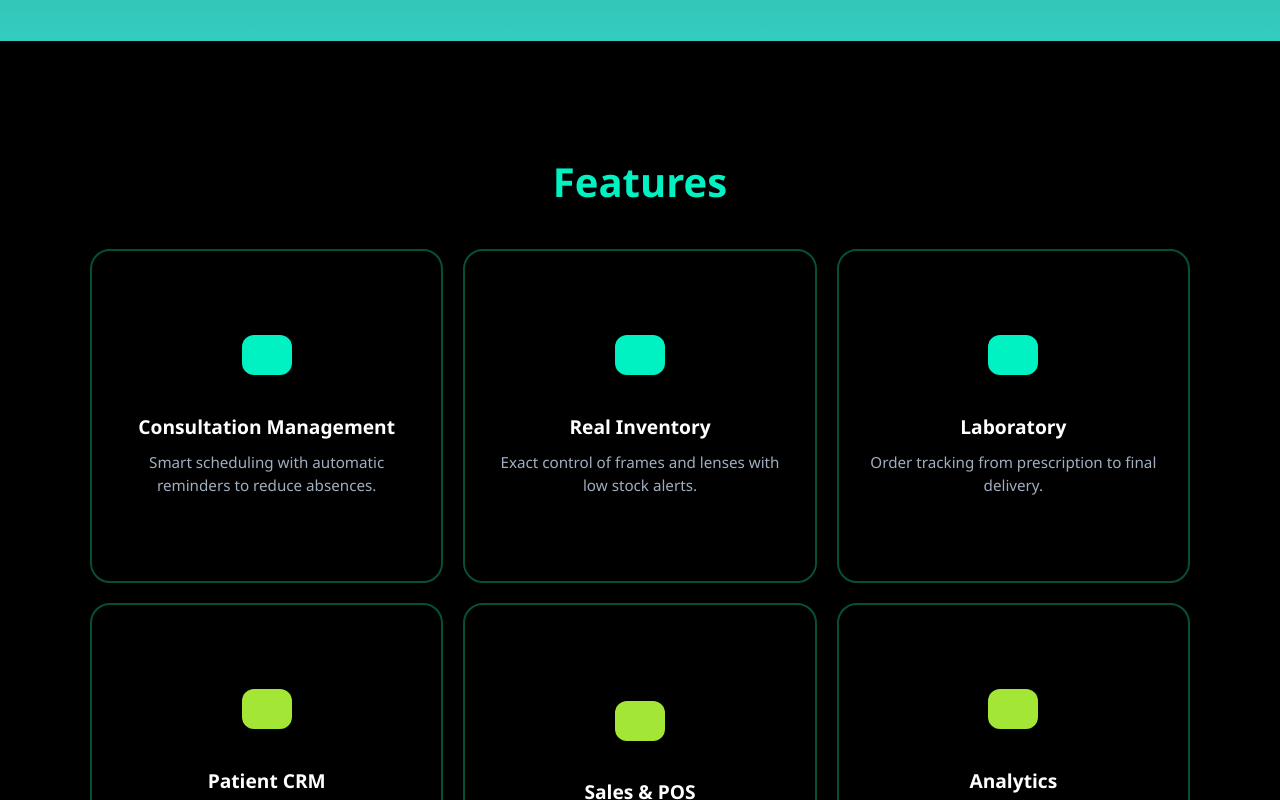
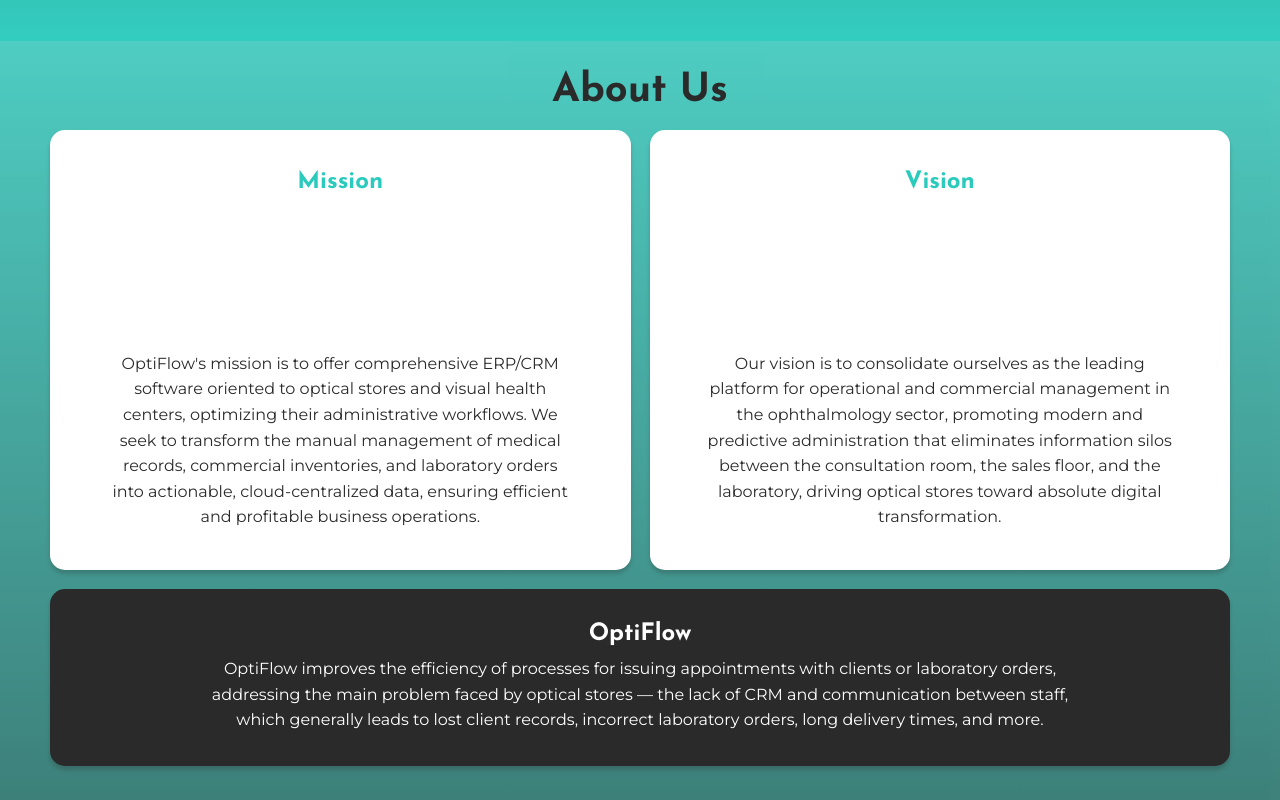
Before and after one commit to 1asi0730-2610-10203-OptiFlow/OptiFlow-Landing-Page, a Vue app: page / in a window 1280 px wide. Shown: the part 940-1740 px from the top of the page. Built offline with nearby package versions, Linux system fonts and the light colour scheme.

Commit message:
feat: add about us section

```diff
--- a/package.json
+++ b/package.json
@@ -10,6 +10,8 @@
   },
   "dependencies": {
     "@fontsource/istok-web": "^5.2.8",
+    "@fontsource/josefin-sans": "^5.2.8",
+    "@fontsource/montserrat": "^5.2.8",
     "fonts": "^0.0.2",
     "three": "^0.184.0",
     "vue": "^3.5.32",
--- a/src/App.vue
+++ b/src/App.vue
@@ -2,6 +2,7 @@
 import FeaturesSection from './components/FeaturesSection.vue'
 import NavbarComponent from "./components/NavbarComponent.vue";
 import HeroCopmonent from "./components/HeroComponent.vue";
+import AboutUs from "./components/AboutUs.vue";
 import ContactSection from "./components/ContactSection.vue";
 import Footer from "./components/Footer.vue";
 import TwoExperiences from "./components/TwoExperiences.vue";
@@ -10,6 +11,7 @@
 <template>
   <NavbarComponent/>
   <HeroCopmonent/>
+  <AboutUs/>
   <FeaturesSection />
   <TwoExperiences/>
   <Pricing/>
--- /dev/null
+++ b/src/components/AboutUs.vue
@@ -0,0 +1,141 @@
+<script setup>
+import '@fontsource/josefin-sans/700.css';
+import '@fontsource/montserrat/400.css';
+</script>
+
+<template>
+  <section class="about-section" id="about-us">
+    <div class="about-title-wrap">
+      <h2 class="about-title">{{ $t('about.title') }}</h2>
+    </div>
+
+    <div class="about-cards">
+      <div class="about-card">
+        <h3 class="card-heading">{{ $t('about.mission.title') }}</h3>
+        <p class="card-text">{{ $t('about.mission.text') }}</p>
+      </div>
+      <div class="about-card">
+        <h3 class="card-heading">{{ $t('about.vision.title') }}</h3>
+        <p class="card-text">{{ $t('about.vision.text') }}</p>
+      </div>
+    </div>
+
+    <div class="about-banner">
+      <h4 class="banner-title">OptiFlow</h4>
+      <p class="banner-text">{{ $t('about.banner') }}</p>
+    </div>
+  </section>
+</template>
+
+<style scoped>
+.about-section {
+  background: linear-gradient(to bottom, #2bc3b6, #155d57);
+  padding: 30px 50px 112px;
+  width: 100%;
+  box-sizing: border-box;
+  opacity: 0.83;
+}
+
+.about-title-wrap {
+  display: flex;
+  justify-content: center;
+  margin-bottom: 19px;
+}
+
+.about-title {
+  font-family: 'Josefin Sans', sans-serif;
+  font-weight: 700;
+  font-size: 40px;
+  color: #000000;
+  text-align: center;
+  margin: 0;
+}
+
+.about-cards {
+  display: flex;
+  gap: 19px;
+  margin-bottom: 19px;
+}
+
+.about-card {
+  background: #ffffff;
+  border-radius: 15px;
+  box-shadow: 0px 4px 4px rgba(0, 0, 0, 0.25);
+  height: 440px;
+  display: flex;
+  flex-direction: column;
+  align-items: center;
+  justify-content: space-between;
+  padding: 40px 56px;
+  box-sizing: border-box;
+  overflow: hidden;
+  flex: 1;
+}
+
+.card-heading {
+  font-family: 'Josefin Sans', sans-serif;
+  font-weight: 700;
+  font-size: 24px;
+  color: #00c1b0;
+  margin: 0;
+  white-space: nowrap;
+}
+
+.card-text {
+  font-family: 'Montserrat', sans-serif;
+  font-weight: 400;
+  font-size: 16px;
+  color: #000000;
+  text-align: center;
+  margin: 0;
+  line-height: 1.6;
+}
+
+.about-banner {
+  background: #000000;
+  border-radius: 15px;
+  box-shadow: 0px 4px 4px rgba(0, 0, 0, 0.25);
+  min-height: 177px;
+  display: flex;
+  flex-direction: column;
+  align-items: center;
+  justify-content: center;
+  gap: 10px;
+  padding: 24px 40px;
+  box-sizing: border-box;
+  text-align: center;
+}
+
+.banner-title {
+  font-family: 'Josefin Sans', sans-serif;
+  font-weight: 700;
+  font-size: 24px;
+  color: #ffffff;
+  margin: 0;
+}
+
+.banner-text {
+  font-family: 'Montserrat', sans-serif;
+  font-weight: 400;
+  font-size: 16px;
+  color: #ffffff;
+  margin: 0;
+  line-height: 1.6;
+  max-width: 866px;
+}
+
+@media (max-width: 768px) {
+  .about-section {
+    padding: 30px 24px 60px;
+  }
+
+  .about-cards {
+    flex-direction: column;
+  }
+
+  .about-card {
+    height: auto;
+    padding: 32px 24px;
+  }
+}
+</style>
--- a/src/components/NavbarComponent.vue
+++ b/src/components/NavbarComponent.vue
@@ -6,7 +6,7 @@
 const activeItem = ref('features');
 
 const menuItems = [
-  { id: 'about-us',        key: 'navbar.about-us',        href: '#hero-section' },
+  { id: 'about-us',        key: 'navbar.about-us',        href: '#about-us' },
   { id: 'features',        key: 'navbar.features',        href: '#features' },
   { id: 'two-experiences', key: 'navbar.two-experiences', href: '#two-experiences' },
   { id: 'pricing',         key: 'navbar.pricing',         href: '#pricing' },
--- a/src/locales/en.json
+++ b/src/locales/en.json
@@ -134,6 +134,18 @@
       "submit": "Submit"
     }
   },
+  "about": {
+    "title": "About Us",
+    "mission": {
+      "title": "Mission",
+      "text": "OptiFlow's mission is to offer comprehensive ERP/CRM software oriented to optical stores and visual health centers, optimizing their administrative workflows. We seek to transform the manual management of medical records, commercial inventories, and laboratory orders into actionable, cloud-centralized data, ensuring efficient and profitable business operations."
+    },
+    "vision": {
+      "title": "Vision",
+      "text": "Our vision is to consolidate ourselves as the leading platform for operational and commercial management in the ophthalmology sector, promoting modern and predictive administration that eliminates information silos between the consultation room, the sales floor, and the laboratory, driving optical stores toward absolute digital transformation."
+    },
+    "banner": "OptiFlow improves the efficiency of processes for issuing appointments with clients or laboratory orders, addressing the main problem faced by optical stores — the lack of CRM and communication between staff, which generally leads to lost client records, incorrect laboratory orders, long delivery times, and more."
+  },
   "footer": {
     "copyright": "All Rights Reserved. OptiFlow 2026"
   }
--- a/src/locales/es.json
+++ b/src/locales/es.json
@@ -134,6 +134,18 @@
       "submit": "Enviar"
     }
   },
+  "about": {
+    "title": "Sobre Nosotros",
+    "mission": {
+      "title": "Misión",
+      "text": "La misión de OptiFlow es ofrecer un software integral tipo ERP/CRM orientado a ópticas y centros de salud visual, optimizando sus flujos de trabajo administrativos. Buscamos transformar la gestión manual de historiales médicos, inventarios comerciales y órdenes de laboratorio en datos accionables y centralizados en la nube, garantizando operaciones comerciales eficientes y rentables."
+    },
+    "vision": {
+      "title": "Visión",
+      "text": "Nuestra visión es consolidarnos como la plataforma líder en gestión operativa y comercial para el sector oftalmológico, promoviendo una administración moderna y predictiva que elimine los silos de información entre el consultorio, el piso de ventas y el laboratorio, impulsando a las ópticas hacia una transformación digital absoluta."
+    },
+    "banner": "OptiFlow permite mejorar la eficiencia de los procesos de emisión de citas con clientes u órdenes de laboratorio, de tal forma que se ataca al problema principal que sufren las ópticas, la falta de CRM y falta de comunicación entre el personal, lo que generalmente deriva a expedientes de clientes perdidos, órdenes erróneas al laboratorio, tiempos de entrega largos, entre otros."
+  },
   "footer": {
     "copyright": "Todos los derechos reservados. OptiFlow 2026"
   }
```
Also changed, not shown: 2 other files (tests, documents, lock files or other folders).
